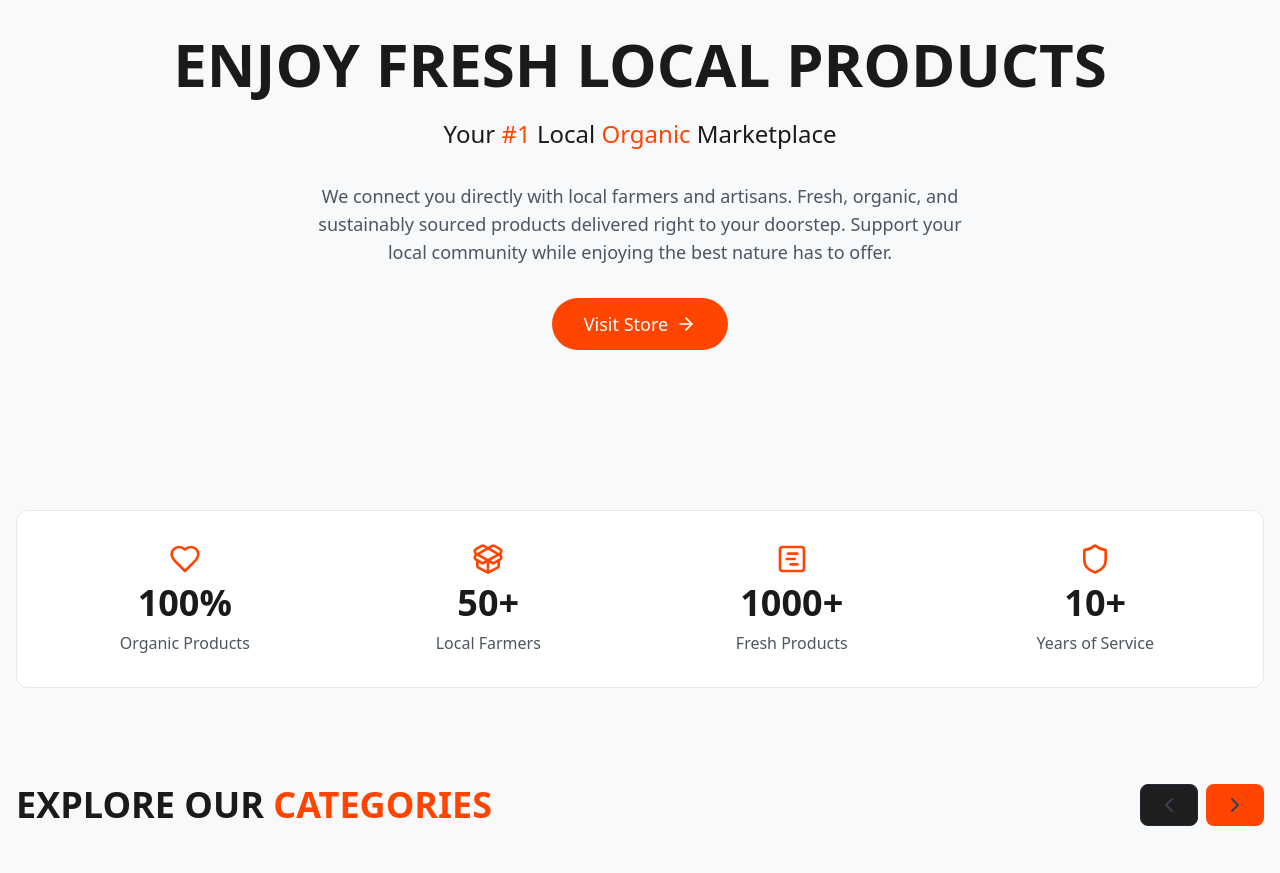
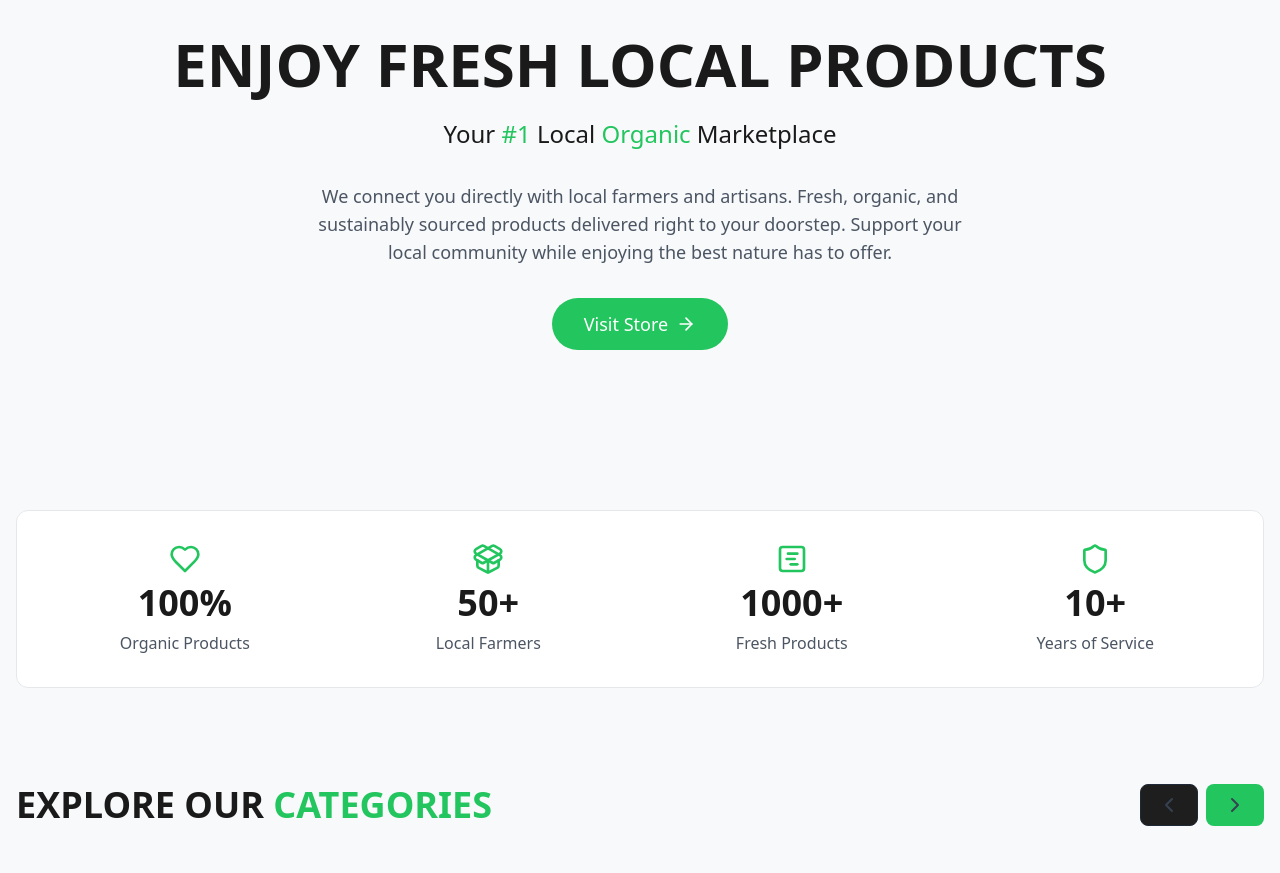
Before and after one commit to aymanbest/Local-Market, a React (Vite) app: page / in a window 1280 px wide. Shown: the part 293-1166 px from the top of the page. Built offline with nearby package versions, Linux system fonts and the light colour scheme; grey boxes are pictures that could not be loaded; a web font is replaced by a local one.

Commit message:
Update Tailwind configuration and refactor MainPage styles to use new primary color scheme

```diff
--- a/src/components/MainPage.jsx
+++ b/src/components/MainPage.jsx
@@ -49,7 +49,7 @@ const MainPage = () => {
           {/* Logo */}
           <div className="mb-6">
             <svg
-              className="w-16 h-16 mx-auto text-[#FF4500]"
+              className="w-16 h-16 mx-auto text-primary"
               viewBox="0 0 24 24"
               fill="none"
               xmlns="http://www.w3.org/2000/svg"
@@ -72,8 +72,8 @@ const MainPage = () => {
 
           {/* Subtitle */}
           <h2 className="text-2xl mb-8">
-            Your <span className="text-[#FF4500]">#1</span> Local{" "}
-            <span className="text-[#FF4500]">Organic </span>Marketplace
+            Your <span className="text-primary">#1</span> Local{" "}
+            <span className="text-primary">Organic </span>Marketplace
           </h2>
 
           {/* Description */}
@@ -86,7 +86,7 @@ const MainPage = () => {
 
           {/* CTA Button */}
           <Link to="/store">
-            <Button className="bg-[#FF4500] hover:bg-[#FF6D33] text-white px-8 py-3 rounded-full text-lg flex items-center gap-2 group mx-auto">
+            <Button className="bg-primary hover:bg-[#FF6D33] text-white px-8 py-3 rounded-full text-lg flex items-center gap-2 group mx-auto">
               Visit Store
               <ArrowRight className="w-5 h-5 group-hover:translate-x-1 transition-transform" />
             </Button>
@@ -126,14 +126,14 @@ const MainPage = () => {
       <div className="max-w-7xl mx-auto px-4 py-12">
         <div className="flex justify-between items-center mb-12">
           <h2 className="text-4xl font-bold">
-            EXPLORE OUR <span className="text-[#FF4500]">CATEGORIES</span>
+            EXPLORE OUR <span className="text-primary">CATEGORIES</span>
           </h2>
           <div className="flex gap-2">
             <Button
               variant="outline"
               className={`p-2 rounded-lg transition-colors duration-300 ${currentPage === 0
                   ? 'bg-[#1E1E1E] border-gray-800 text-gray-600 cursor-not-allowed'
-                  : 'bg-[#1E1E1E] border-gray-800 hover:bg-[#FF4500] hover:border-transparent'
+                  : 'bg-[#1E1E1E] border-gray-800 hover:bg-primary hover:border-transparent'
                 }`}
               onClick={handlePrevPage}
               disabled={currentPage === 0}
@@ -145,7 +145,7 @@ const MainPage = () => {
               variant="outline"
               className={`p-2 rounded-lg transition-colors duration-300 ${currentPage === totalPages - 1
                   ? 'bg-[#1E1E1E] border-gray-800 text-gray-600 cursor-not-allowed'
-                  : 'bg-[#FF4500] border-transparent hover:bg-[#FF6D33]'
+                  : 'bg-primary border-transparent hover:bg-[#FF6D33]'
                 }`}
               onClick={handleNextPage}
               disabled={currentPage === totalPages - 1}
@@ -184,7 +184,7 @@ const MainPage = () => {
           {Array.from({ length: totalPages }).map((_, index) => (
             <button
               key={index}
-              className={`w-2 h-2 rounded-full transition-all duration-300 ${currentPage === index ? 'bg-[#FF4500] w-4' : 'bg-gray-600'
+              className={`w-2 h-2 rounded-full transition-all duration-300 ${currentPage === index ? 'bg-primary w-4' : 'bg-gray-600'
                 }`}
               onClick={() => {
                 setDirection(index > currentPage ? 'right' : 'left');
--- a/src/index.css
+++ b/src/index.css
@@ -5,8 +5,8 @@
 
 @layer base {
   :root {
-    --color-primary: #FF4500;
-    --color-primary-hover: #FF6D33;
+    --color-primary: #22C55E;
+    --color-primary-hover: #16A34A;
     --color-background: #f8f9fa;
     --color-header-bg: #ffffff;
     --color-card-bg: #ffffff;
@@ -20,8 +20,8 @@
   }
 
   .dark {
-    --color-primary: #FF4500;
-    --color-primary-hover: #FF6D33;
+    --color-primary: #22C55E;
+    --color-primary-hover: #16A34A;
     --color-background: #0a0a0a;
     --color-header-bg: #1E1E1E;
     --color-card-bg: #1E1E1E;
--- a/tailwind.config.js
+++ b/tailwind.config.js
@@ -40,13 +40,25 @@ export default {
         '102': '1.02',
       },
       colors: {
+        primary: {
+          50: 'rgb(240, 253, 244)',
+          100: 'rgb(220, 252, 231)',
+          200: 'rgb(187, 247, 208)',
+          300: 'rgb(134, 239, 172)',
+          400: 'rgb(74, 222, 128)',
+          500: 'rgb(34, 197, 94)',
+          600: 'rgb(22, 163, 74)',
+          700: 'rgb(21, 128, 61)',
+          800: 'rgb(22, 101, 52)',
+          900: 'rgb(20, 83, 45)',
+        },
         cashapp: '#00D632',
         bitcoin: '#F7931A',
-        bgGrey : '#1e1e1e',
-        mainBlack : '#0a0a0a',
-        inputGrey : '#2f2f2f',
-        bioGreen : '#22c55e',
-        borderGrey : '#6c6c6c',
+        bgGrey: '#1e1e1e',
+        mainBlack: '#0a0a0a',
+        inputGrey: '#2f2f2f',
+        bioGreen: '#22c55e',
+        borderGrey: '#6c6c6c',
         primary: 'var(--color-primary)',
         primaryHover: 'var(--color-primary-hover)',
         background: 'var(--color-background)',
```
